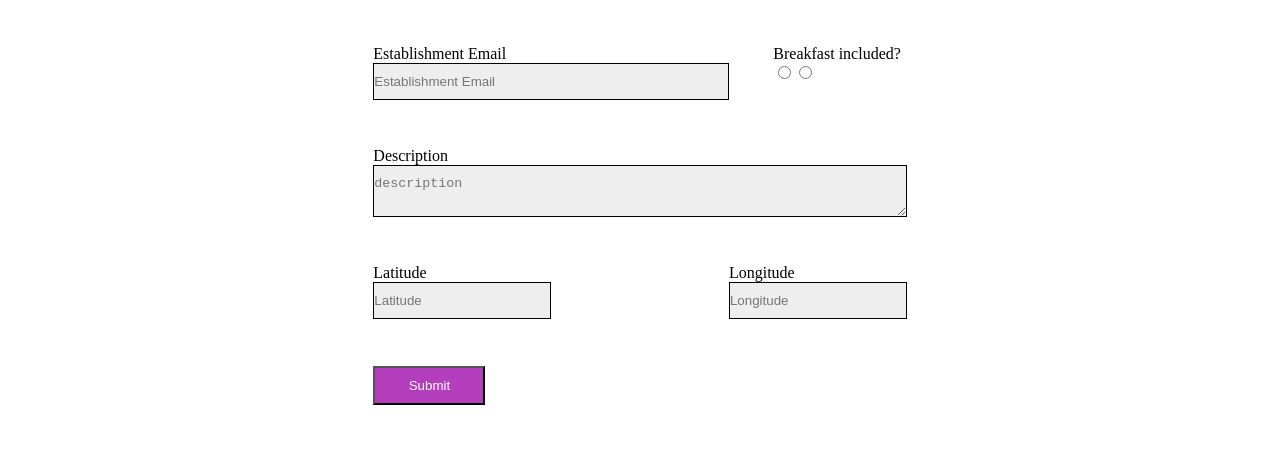
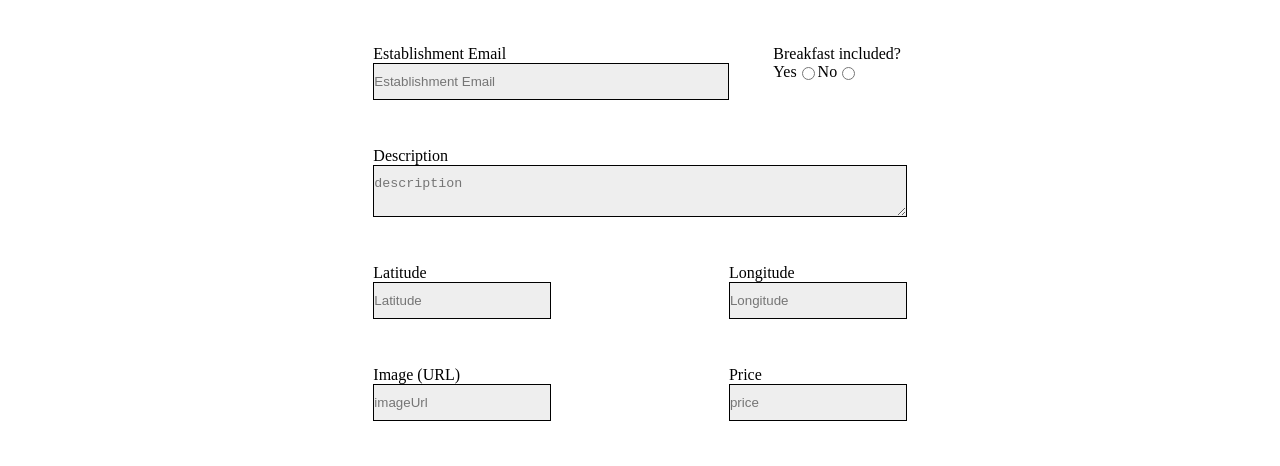
Before and after one commit to bjornivars/holidaze, a React (Create React App) app: page /newEstablishment in a window 1280 px wide. Shown: the part 275-741 px from the top of the page. Built offline with nearby package versions, Linux system fonts and the light colour scheme; a web font is replaced by a local one.

Commit message:
NewEstablishment now sends object to JSON, but id not working

```diff
--- a/src/pages/NewEstablishment.js
+++ b/src/pages/NewEstablishment.js
@@ -1,5 +1,5 @@
 
-import React, { useState, useEffect } from 'react';
+import React, { useState } from 'react';
 import AdminNavbar from './../components/adminNavbar';
 import { POST_NEWESTABLISHMENT } from './../constants/constants';
 import axios from 'axios';
@@ -15,10 +15,25 @@ export default function ContactMessages(props) {
         const form = new FormData()
         form.append('establishmentName', data.establishmentName)
         form.append('establishmentEmail', data.establishmentEmail);
-        form.append('checkin', data.checkin);
-        form.append('checkout', data.checkout);
-        form.append('notes', data.notes);
-
+        form.append('imageUrl', data.imageUrl);
+        form.append('price', data.price);
+        form.append('googleLat', data.googleLat);
+        form.append('googleLong', data.googleLong);
+        form.append('description', data.description);
+        form.append('selfCatering', data.selfCatering);
+        /*       {
+                "establishmentName": "Sunsssset Beach",
+                "establishmentEmail": "info@sunsetbeach.com",
+                "imageUrl": "https://images.unsplash.com/photo-1439130490301-25e322d88054?ixlib=rb-1.2.1&ixid=eyJhcHBfaWQiOjEyMDd9&auto=format&fit=crop&w=1489&q=80",
+                "price": "85",
+                "maxGuests": "18",
+                "googleLat": "60.393388",
+                "googleLong": "5.228720",
+                "description": "Get ready for some amazing sunsets as you sip a cocktail and watch dolphins play in the harbour below.",
+                "selfCatering": "true",
+                "id": "1"
+            }
+             */
 
         /*         sessionStorage.setItem('establishment', data.establishment);
                 sessionStorage.setItem('clientName', data.clientName);
@@ -45,19 +60,7 @@ export default function ContactMessages(props) {
      let sessionNotes = sessionStorage.getItem('notes') */
 
     return (
-        /*       {
-                "establishmentName": "Sunsssset Beach",
-                "establishmentEmail": "info@sunsetbeach.com",
-                "imageUrl": "https://images.unsplash.com/photo-1439130490301-25e322d88054?ixlib=rb-1.2.1&ixid=eyJhcHBfaWQiOjEyMDd9&auto=format&fit=crop&w=1489&q=80",
-                "price": "85",
-                "maxGuests": "18",
-                "googleLat": "60.393388",
-                "googleLong": "5.228720",
-                "description": "Get ready for some amazing sunsets as you sip a cocktail and watch dolphins play in the harbour below.",
-                "selfCatering": "true",
-                "id": "1"
-            }
-             */
+
         <>
             <AdminNavbar />
             <div className=" [ container m-auto col-6 ] ">
@@ -115,16 +118,18 @@ export default function ContactMessages(props) {
                         <div className="[ col-3 ]">
                             <label >Breakfast included?</label>
                             <div className=" [ input-container ] ">
+                                <label >Yes</label>
                                 <input
                                     name="selfCatering"
                                     type="radio"
-                                    value="Yes"
+                                    value="True"
                                     ref={register({ required: true })} />
 
+                                <label >No</label>
                                 <input
                                     name="selfCatering"
                                     type="radio"
-                                    value="No"
+                                    value="False"
                                     ref={register({ required: true })} />
                             </div>
                         </div>
@@ -158,7 +163,7 @@ export default function ContactMessages(props) {
                                     type="text"
                                     placeholder="Latitude"
                                     name="googleLat"
-                                    ref={register({ required: true, pattern: /^\S+@\S+$/i })}
+                                    ref={register({ required: true })}
                                     className=" [ form-input col-12 ] " />
                             </div>
                             {errors.googleLat && <p className=" [ errorMessage ] ">Latitude is required</p>}
@@ -170,14 +175,42 @@ export default function ContactMessages(props) {
                                     type="text"
                                     placeholder="Longitude"
                                     name="googleLong"
-                                    ref={register({ required: true, pattern: /^\S+@\S+$/i })}
+                                    ref={register({ required: true })}
                                     className=" [ form-input col-12 ] " />
                             </div>
                             {errors.googleLong && <p className=" [ errorMessage ] ">Longitude is required</p>}
-
                         </div>
                     </div>
 
+
+                    <div className="[ form-input-dflex ]">
+                        <div className="[ col-4 ]">
+                            <label >Image (URL)</label>
+                            <div className=" [ input-container ] ">
+                                <input
+                                    type="url"
+                                    placeholder="imageUrl"
+                                    name="imageUrl"
+                                    ref={register}
+                                    className=" [ form-input col-12 ] " />
+
+                            </div>
+                            {errors.imageUrl && <p className=" [ errorMessage ] ">Image is required</p>}
+                        </div>
+                        <div className="[ col-4 ]">
+                            <label >Price</label>
+                            <div className=" [ input-container ] ">
+                                <input
+                                    type="number"
+                                    placeholder="price"
+                                    name="price"
+                                    ref={register({ required: true, min: 1, maxLength: 10 })}
+                                    className=" [ form-input col-12 ] " />
+
+                            </div>
+                            {errors.price && <p className=" [ errorMessage ] ">Price is required</p>}
+                        </div>
+                    </div>
 
 
                     <input
```
Also changed, not shown: src/constants/constants.js (line endings or trailing spaces).
